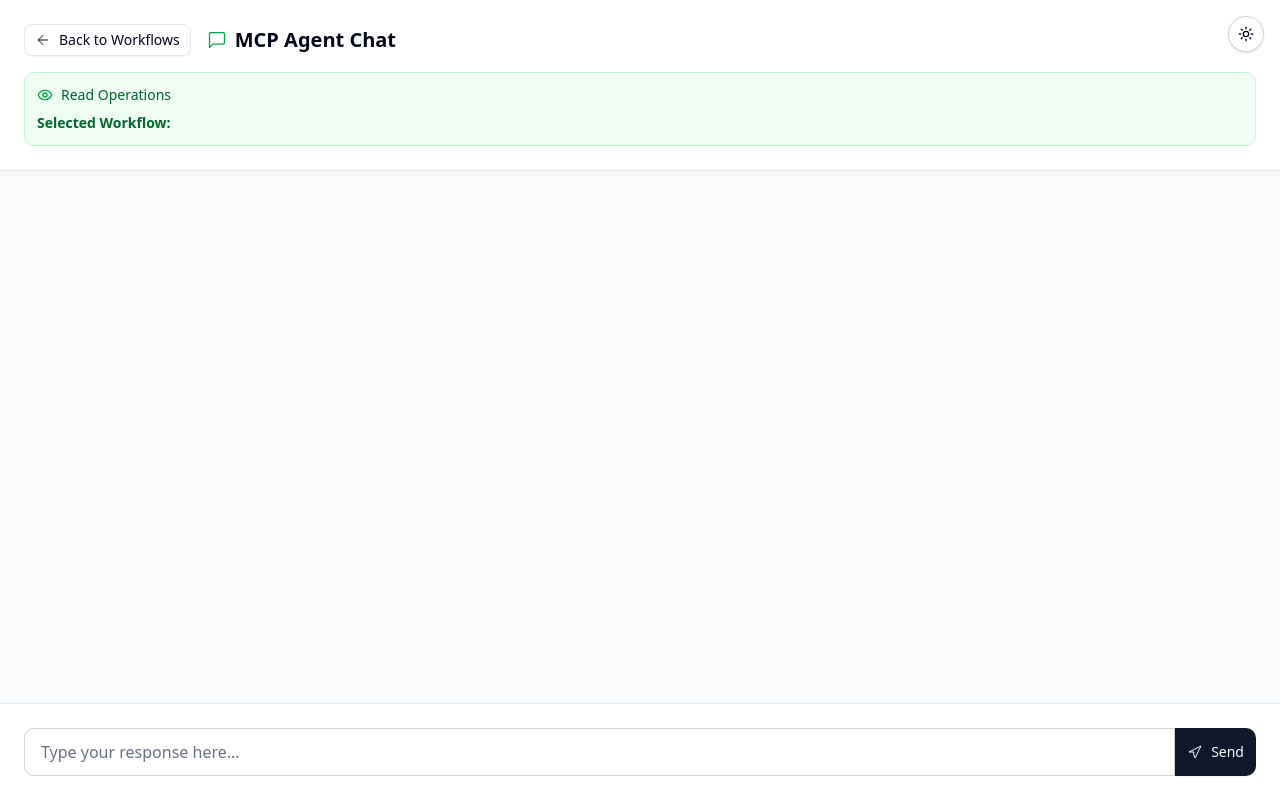
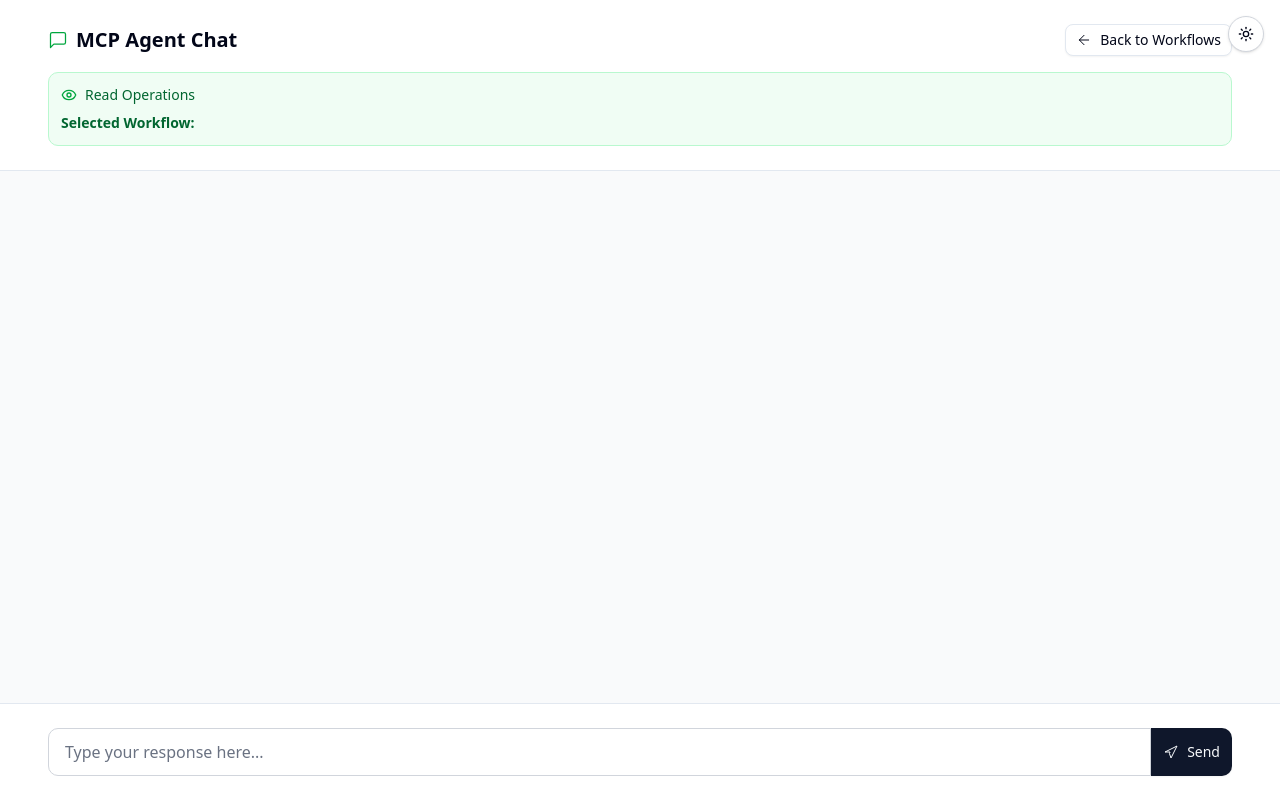
Before and after one commit to mattdawsonuk/mcp-agent-ui-proto, a Next.js app: page /mcp/chat in a window 1280 px wide. Built offline with nearby package versions, Linux system fonts and the light colour scheme.

Commit message:
Chat styling and button move.

```diff
--- a/src/app/mcp/chat/page.tsx
+++ b/src/app/mcp/chat/page.tsx
@@ -309,7 +309,7 @@
         validationChecks = ['ID format validation', 'UUID structure check'];
         resolution = 'User provided UUID format guidance';
         severity = 'LOW';
-        agentResponse = `❌ **Invalid contact ID format.**\n\n💡 **Contact IDs should be in UUID format** (e.g., 123e4567-e89b-12d3-a456-426614174000).\n\n�� **Try instead:**\n• Searching by email address if you have it\n• Using the correct UUID format\n• Checking if you meant to search by order number instead\n\n**Valid UUID example:** f47ac10b-58cc-4372-a567-0e02b2c3d479\n\nPlease provide a valid contact ID or email address.`;
+        agentResponse = `❌ **Invalid contact ID format.**\n\n💡 **Contact IDs should be in UUID format** (e.g., 123e4567-e89b-12d3-a456-426614174000).\n\n💡 **Try instead:**\n• Searching by email address if you have it\n• Using the correct UUID format\n• Checking if you meant to search by order number instead\n\n**Valid UUID example:** f47ac10b-58cc-4372-a567-0e02b2c3d479\n\nPlease provide a valid contact ID or email address.`;
       } else if (userInputLower.includes('notfound@') || userInputLower.includes('missing@')) {
         errorType = 'BUSINESS_ERROR';
         errorMessage = `Contact not found for email 'notfound@example.com'`;
@@ -460,7 +460,12 @@
   return (
     <div className="h-screen flex flex-col bg-gray-50 dark:bg-gray-900">
       <div className="flex-shrink-0 p-6 border-b bg-white dark:bg-gray-800 dark:border-gray-700">
-        <div className="flex items-center gap-4 mb-4">
+        <div className="max-w-7xl mx-auto w-full px-6">
+          <div className="flex items-center justify-between mb-4">
+            <div className="flex items-center gap-2">
+              <MynaMessage className={`h-5 w-5 ${colorScheme.icon}`} />
+              <h2 className="text-xl font-semibold dark:text-white">MCP Agent Chat</h2>
+            </div>
             <Button
               variant="outline"
               size="sm"
@@ -470,10 +475,6 @@
               <MynaArrowLeft className="h-4 w-4" />
               Back to Workflows
             </Button>
-          <div className="flex items-center gap-2">
-            <MynaMessage className={`h-5 w-5 ${colorScheme.icon}`} />
-            <h2 className="text-xl font-semibold dark:text-white">MCP Agent Chat</h2>
-          </div>
           </div>
           <div className={`p-3 ${colorScheme.bg} border ${colorScheme.border} rounded-lg`}>
             <div className="flex items-center gap-2 mb-2">
@@ -489,8 +490,10 @@
             </p>
           </div>
         </div>
+      </div>
 
       <div className="flex-1 overflow-hidden">
+        <div className="max-w-7xl mx-auto w-full px-6 h-full">
           <div className="h-full overflow-y-auto p-6 space-y-4 bg-gray-50 dark:bg-gray-900">
             {chatMessages.map((message, index) => (
               <div
@@ -520,8 +523,10 @@
             <div ref={chatEndRef} />
           </div>
         </div>
+      </div>
 
       <div className="flex-shrink-0 p-6 border-t bg-white dark:bg-gray-800 dark:border-gray-700">
+        <div className="max-w-7xl mx-auto w-full px-6">
           <div className="flex gap-0 items-stretch">
             <input
               type="text"
@@ -541,6 +546,7 @@
           </div>
         </div>
       </div>
+    </div>
   );
 };
 
```
Lines whose indentation alone changed are shown as unchanged.
